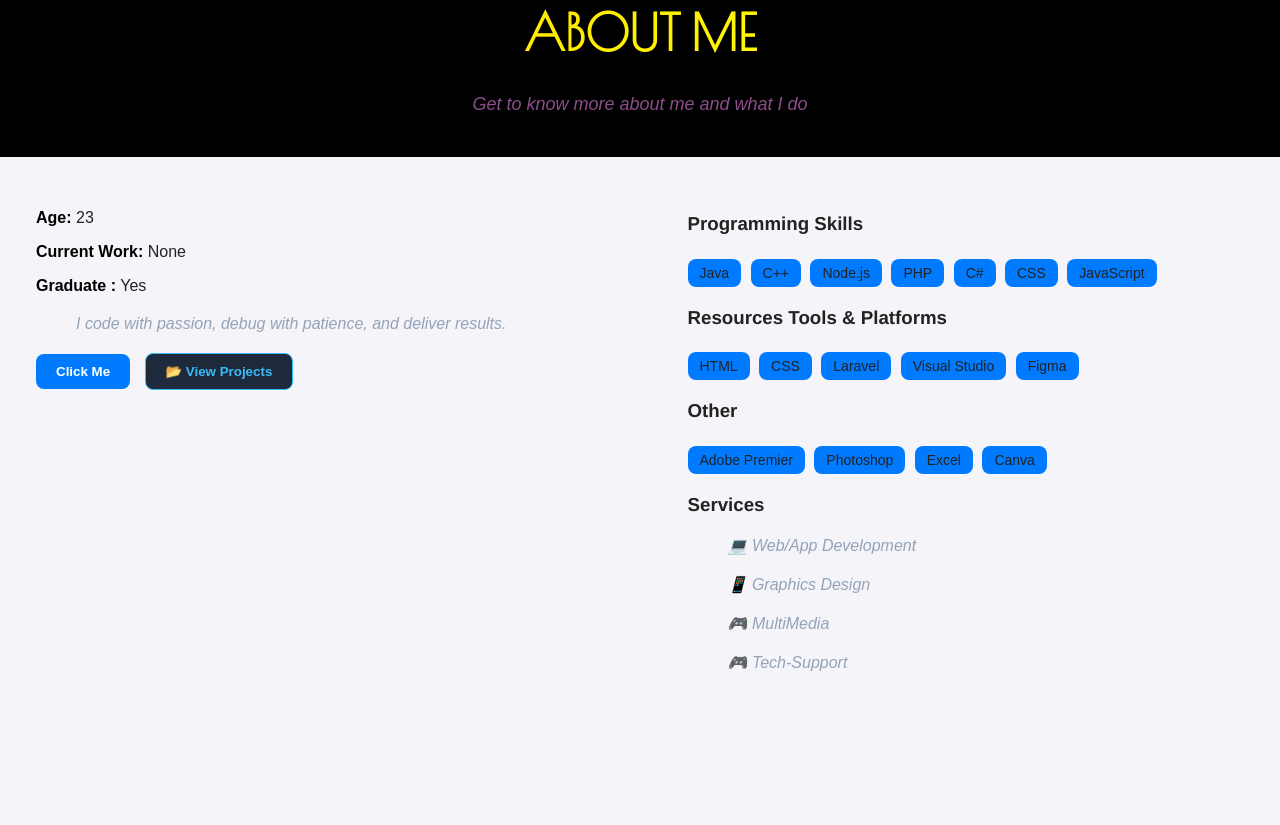
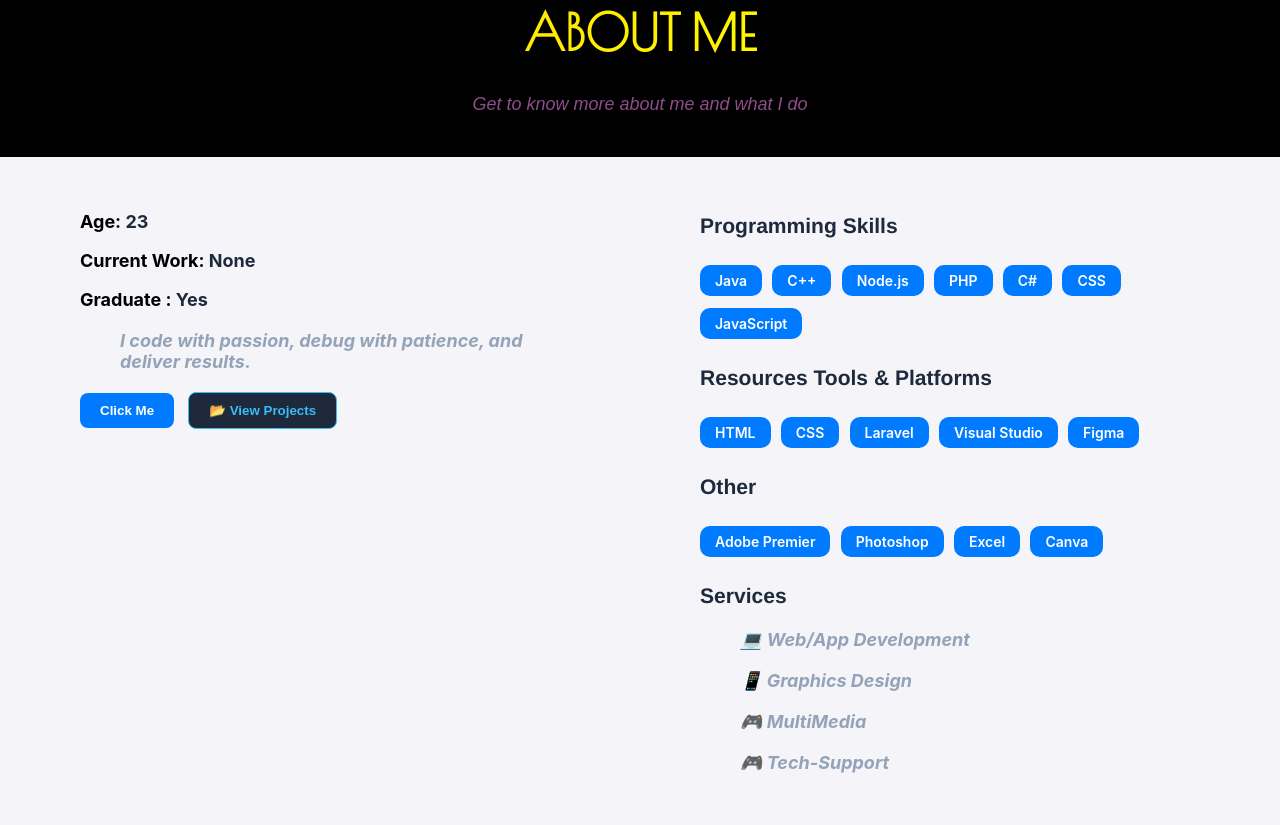
Before and after one commit to Eye2002/Portfolio, a plain HTML site: page index.html in a window 1280 px wide. Shown: the part 975-1800 px from the top of the page. Drawn offline with nearby package versions, Linux system fonts and the light colour scheme; some packages are replaced by stand-ins of ours; a script that the page names is missing; a web font is replaced by a local one.

Commit message:
Update stylesheets.css

```diff
--- a/stylesheets.css
+++ b/stylesheets.css
@@ -6,7 +6,7 @@ body {
   margin: 0;
   padding: 0;
   height: 100%;
-  display:"relative";
+  display: relative;
 }
 
 .container {
@@ -23,7 +23,7 @@ body {
   position:relative;
   flex-direction: column;
   justify-content: center; /* center vertically */
-
+  display: relative;
 
 }
 .container .add{
@@ -453,6 +453,7 @@ body.dark-mode #scrollTopBtn:hover {
   margin-bottom: 10px;
   color: rgb(255, 255, 255);
   margin: auto;
+  position: relative;
 }
 .menu2 {
   background-color: #ffffff00;
@@ -528,20 +529,34 @@ body.dark-mode .highlight {
 
 .about-container {
   display: flex;
+  justify-content: center;
+  align-items: flex-start;
+  gap: 50px;
+  padding: 0px 40px;
   flex-wrap: wrap;
-  justify-content: space-between;
-  border-radius: 2px;
-  gap: 25px;
-  margin: auto;
+  font-family: "Inter", sans-serif;
 }
-
 .card {
-  padding: 35px;
+  /* padding: 35px;
   flex: 51;
   min-width: 350px;
   border-radius: 5px;
   box-shadow: #000000;
-  display: relative;
+  display: relative; */
+
+  padding: 35px;
+  border-radius: 14px;
+  box-shadow: #000000;
+  width: 500px;
+  transition: 0.3s ease;
+  min-width: 350px;
+
+
+  font-size: 18px;
+  font-weight: 700;
+  margin-bottom: 12px;
+  color: #1e293b;
+
 }
 
 .highlight {
@@ -554,12 +569,16 @@ body.dark-mode .highlight {
 }
 
 .tag {
-  display: inline-block;
-  background: #007bff;
-  padding: 6px 12px;
-  border-radius: 8px;
-  margin: 5px 5px 0 0;
+   display: inline-block;
+  background: #007bff;         /* Bright clean blue */
+  color: rgb(255, 255, 255);                 /* White text */
+  padding: 7px 15px;
+  margin: 6px 6px 6px 0;
+  border-radius: 10px;          /* Rounded */
   font-size: 14px;
+  font-weight: 600;
+  cursor: default;
+  transition: 0.25s ease;
 }
 
 .buttons {
```
